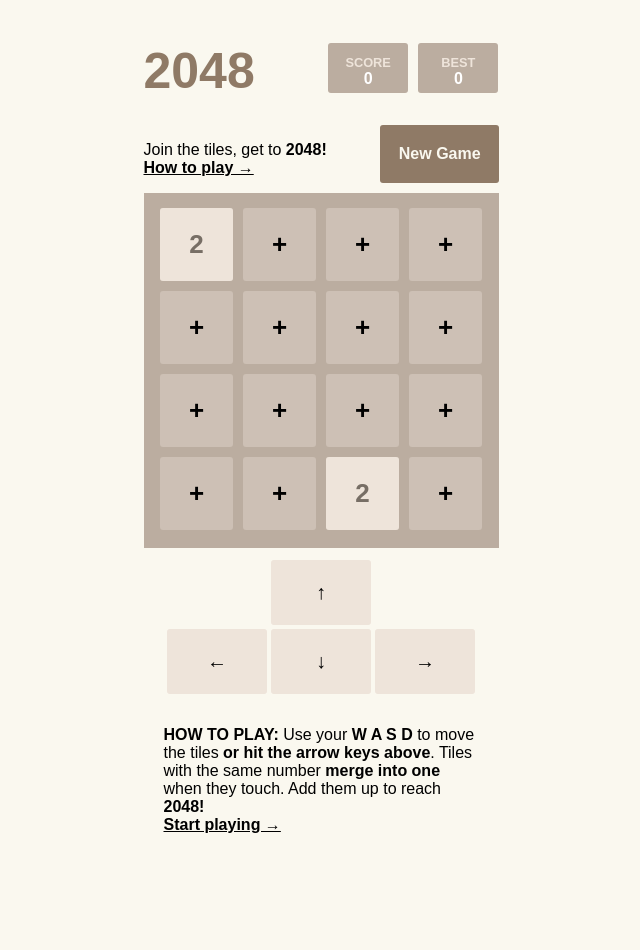
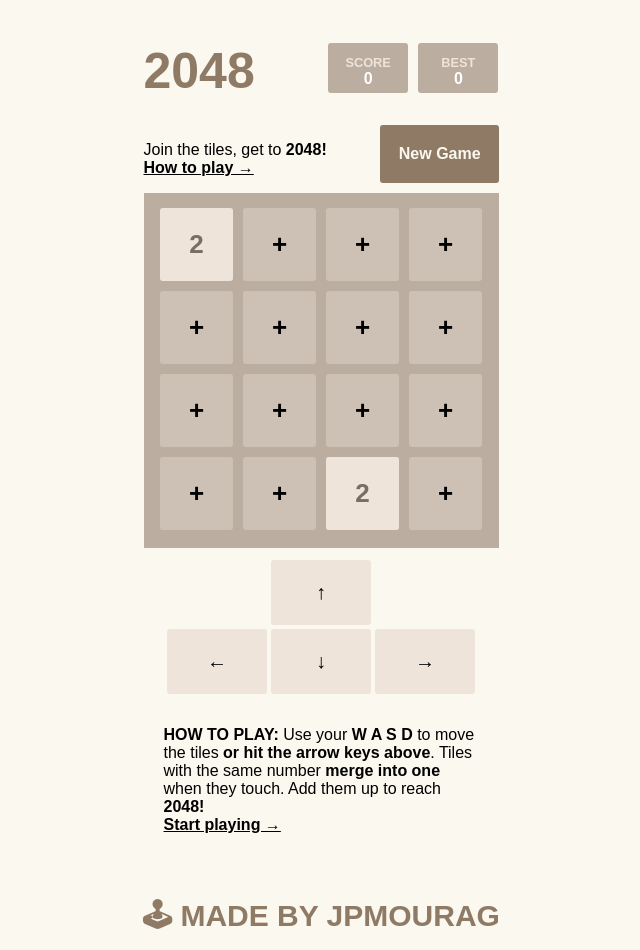
Before and after one commit to jpmgoes/2048-Game, a React (Create React App) app: page / in a window 1280 px wide. Shown: the top 950 px of the page, without its empty margins (319-959 px from the left). Before the commit the page ends 862 px from the top, so only its background shows below. Built offline with nearby package versions, Linux system fonts and the light colour scheme.

Commit message:
gitHub profile added

```diff
--- a/src/App.js
+++ b/src/App.js
@@ -21,6 +21,7 @@
   const [matrix, setMatrix] = useState(
     lastGame && lastGame[0] ? lastGame : randomMatrix
   );
+
   //^ Score
   const [score, setScore] = useState(
     localStorage.getItem("score") ? Number(localStorage.getItem("score")) : 0
@@ -116,6 +117,11 @@
 
         <GameDown />
       </div>
+      <div className="footBar">
+        <a href="https://github.com/jpmourag" target="_blank" rel="noreferrer">
+          🕹 MADE BY JPMOURAG
+        </a>
+      </div>
     </React.Fragment>
   );
 }
--- /dev/null
+++ b/src/css/downGame.css
@@ -0,0 +1,16 @@
+.gameDown {
+  margin-top: 10px;
+  width: 355px;
+  padding: 20px;
+  z-index: 10;
+}
+.footBar > a {
+  display: grid;
+  justify-content: center;
+  align-items: center;
+  font-size: 30px;
+  margin-top: 40px;
+  color: #8f7a66;
+  font-weight: 800;
+  text-decoration: none;
+}
--- a/src/index.css
+++ b/src/index.css
@@ -75,10 +75,3 @@
   position: absolute;
   left: 100px;
 }
-/* GameDown */
-.gameDown {
-  margin-top: 10px;
-  width: 355px;
-  padding: 20px;
-  z-index: 10;
-}
--- a/src/index.js
+++ b/src/index.js
@@ -3,6 +3,7 @@
 import "./index.css";
 import "./css/mainPartGame.css";
 import "./css/topGame.css";
+import "./css/downGame.css";
 import "./css/arrows.css";
 import App from "./App";
 import reportWebVitals from "./reportWebVitals";
```
